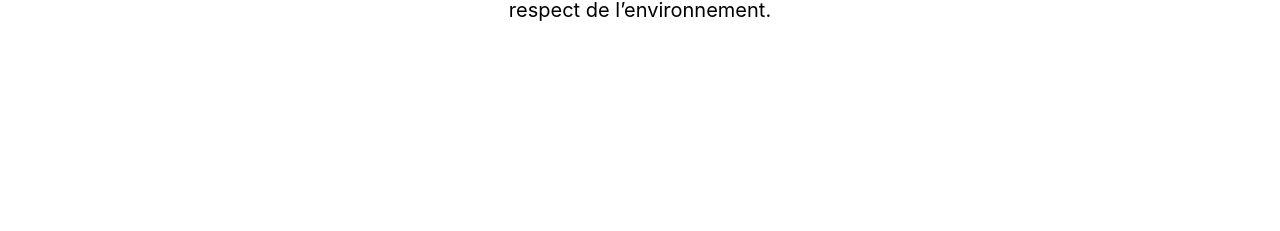
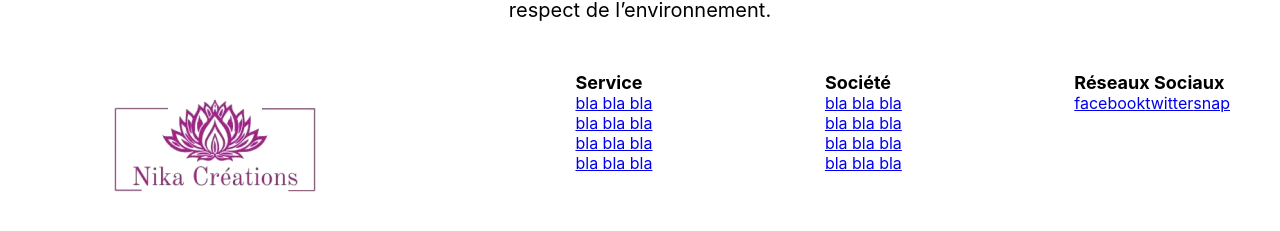
Before and after one commit to Eddydebuisson/boutique-stage, a React (Create React App) app: page / in a window 1280 px wide. Shown: the part 2032-2263 px from the top of the page. Before the commit the page ends 2054 px from the top, so only its background shows below. Built offline with nearby package versions, Linux system fonts and the light colour scheme.

Commit message:
ajout du footer sur accueil

```diff
--- a/src/component/Footer/Footer.css
+++ b/src/component/Footer/Footer.css
@@ -0,0 +1,20 @@
+.footer{
+    display: flex;
+    justify-content: space-between;
+    padding: 50px;
+}
+
+.footer .title {
+    font-size: large;
+    font-weight: bold;
+}
+
+.footer .service{
+    display: flex;
+    flex-direction: column;
+}
+
+.footer .societe{
+    display: flex;
+    flex-direction: column;
+}
--- a/src/component/Footer/Footer.js
+++ b/src/component/Footer/Footer.js
@@ -0,0 +1,39 @@
+import logo from '../../assets/logo.png'
+import { NavLink } from 'react-router-dom';
+import './Footer.css'
+const Footer = () => {
+
+        return(
+            <>
+            <div className="footer">
+             <NavLink to="/" className='brand'><img src={logo} /></NavLink>
+                <div className='service'>
+                    <div className='title'> Service </div>
+                    <NavLink to="/">bla bla bla</NavLink>
+                    <NavLink to="/">bla bla bla</NavLink>
+                    <NavLink to="/">bla bla bla</NavLink>
+                    <NavLink to="/">bla bla bla</NavLink>
+                </div>
+                <div className='societe'>
+                     <div className='title'> Société </div>
+                <NavLink to="/">bla bla bla</NavLink>
+                <NavLink to="/">bla bla bla</NavLink>
+                <NavLink to="/">bla bla bla</NavLink>
+                <NavLink to="/">bla bla bla</NavLink>
+                </div>
+                <div className='sociaux'>
+                      <div className='title'> Réseaux Sociaux </div>
+                    <NavLink to="/">facebook</NavLink>
+                    <NavLink to="/">twitter</NavLink>
+                    <NavLink to="/">snap</NavLink>
+
+                </div>
+            </div>
+            </>
+
+        )
+
+
+}
+
+export default Footer;
--- a/src/pages/Accueil.js
+++ b/src/pages/Accueil.js
@@ -1,5 +1,6 @@
 
 import Nav from "../component/nav/Nav";
+import Footer from "../component/Footer/Footer";
 import TopItem from "../component/Top/TopItem";
 import About from "../component/About/About.js";
 import Mif from "../assets/MIF.png"
@@ -25,6 +26,7 @@ const Accueil = () => {
         <div className="Nika-text">
           <p>  La plupart de mes créations sont toutes fabriquées par mes soins. Elles peuvent présenter des différences. Ce ne sont pas des défauts mais le gage de qualité d’un vrai travail fait main. Une partie des articles à un stock minimal mais la majorité des articles seront réalisés à la commande avec un délai minimum d'une semaine. Du Made In France et Made In “Fait Main”. Confectionné de façon artisanale avec des matières premières choisies avec attention dans le respect de l’environnement.</p>
         </div>
+        <Footer/>
         </>
     )
 
```
